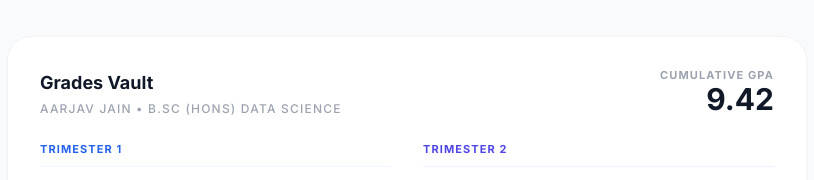
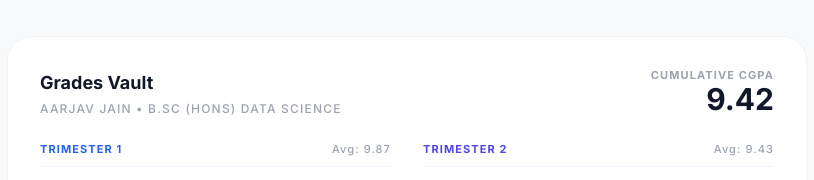
Before and after one commit to Aarjav243/Krea-Academic-Hub-RJSU, a website: page index.html in a window 1280 px wide. Shown: the part 495-675 px from the top of the page, 441-1255 px from the left. Drawn offline with nearby package versions, Linux system fonts and the light colour scheme.

Commit message:
Polish Grades Vault: add trimester averages and rename to Cumulative CGPA

```diff
--- a/index.html
+++ b/index.html
@@ -331,7 +331,7 @@
                     <p class="text-xs font-medium text-gray-400 uppercase tracking-widest">Aarjav Jain • B.Sc (Hons) Data Science</p>
                 </div>
                 <div class="text-right">
-                    <span class="block text-[11px] font-bold text-gray-400 uppercase tracking-widest leading-none">Cumulative GPA</span>
+                    <span class="block text-[11px] font-bold text-gray-400 uppercase tracking-widest leading-none">Cumulative CGPA</span>
                     <span class="text-3xl font-bold text-gray-900">9.42</span>
                 </div>
             </div>
@@ -339,7 +339,10 @@
             <div class="grid grid-cols-1 md:grid-cols-2 gap-8">
                 <!-- Trimester 1 -->
                 <div>
-                    <h4 class="text-[11px] font-bold text-blue-600 uppercase tracking-widest mb-4 border-b border-blue-50 pb-2">Trimester 1</h4>
+                    <h4 class="text-[11px] font-bold text-blue-600 uppercase tracking-widest mb-4 border-b border-blue-50 pb-2 flex justify-between items-center">
+                        <span>Trimester 1</span>
+                        <span class="text-gray-400 font-medium normal-case">Avg: 9.87</span>
+                    </h4>
                     <table class="w-full text-left grades-table">
                         <tbody class="divide-y divide-gray-50">
                             <tr class="group cursor-pointer">
@@ -363,7 +366,10 @@
 
                 <!-- Trimester 2 -->
                 <div>
-                    <h4 class="text-[11px] font-bold text-indigo-600 uppercase tracking-widest mb-4 border-b border-indigo-50 pb-2">Trimester 2</h4>
+                    <h4 class="text-[11px] font-bold text-indigo-600 uppercase tracking-widest mb-4 border-b border-indigo-50 pb-2 flex justify-between items-center">
+                        <span>Trimester 2</span>
+                        <span class="text-gray-400 font-medium normal-case">Avg: 9.43</span>
+                    </h4>
                     <table class="w-full text-left grades-table">
                         <tbody class="divide-y divide-gray-50">
                             <tr class="group cursor-pointer">
```
